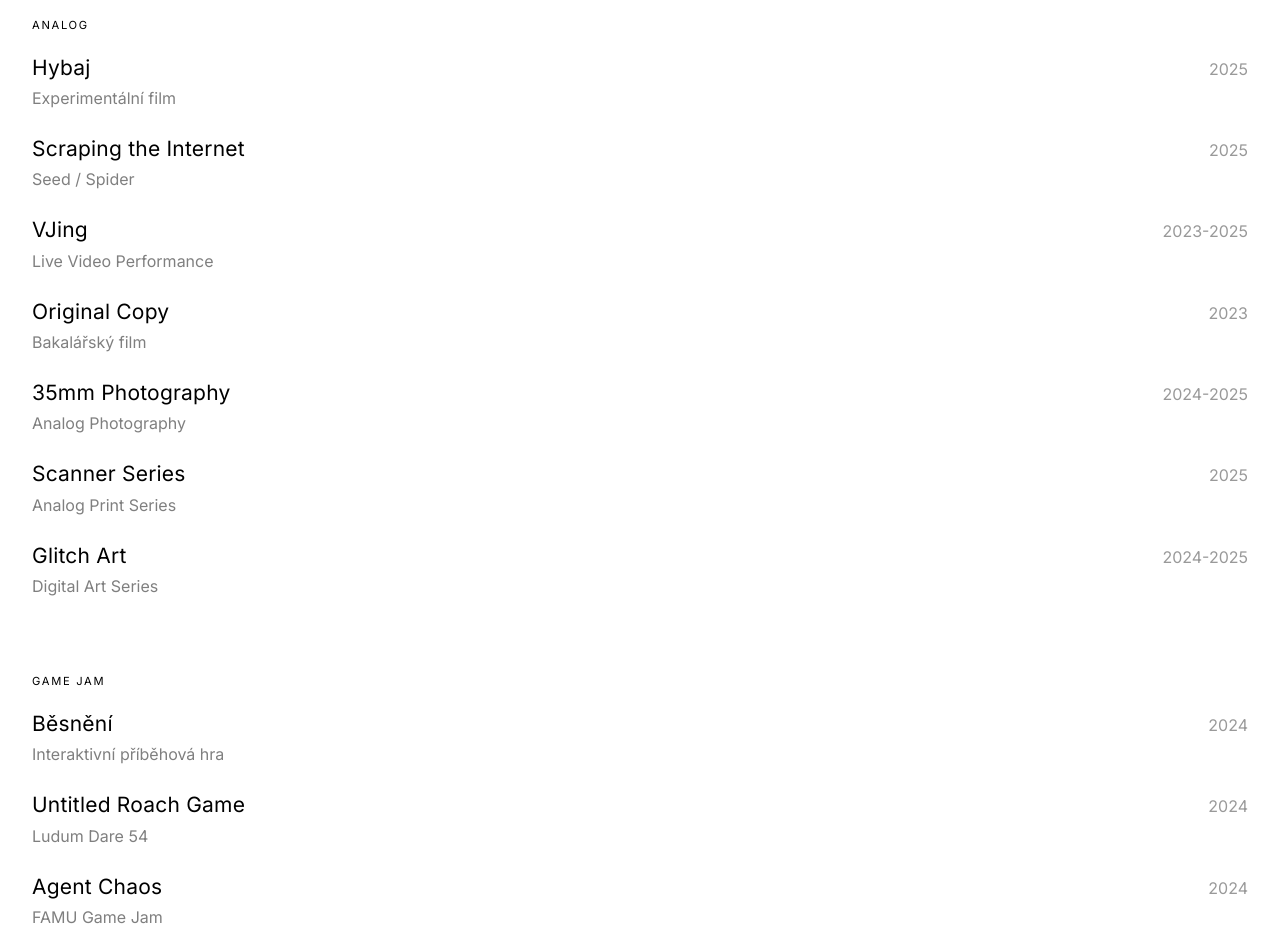
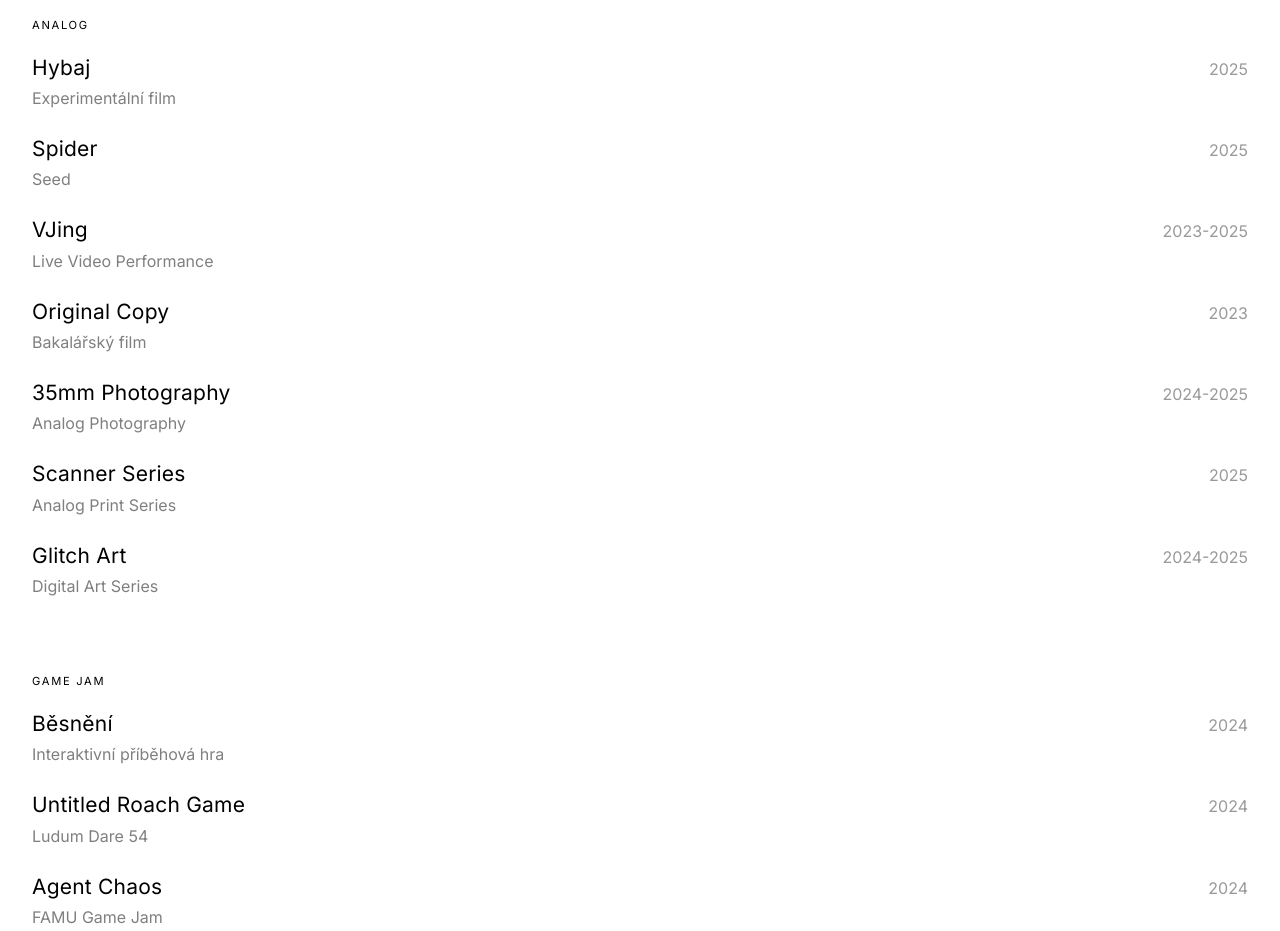
Before and after one commit to martintomekvfx/martintomekvfx.github.io, a React (Vite) app: page / in a window 1280 px wide. Shown: the part 2800-3731 px from the top of the page. Built offline with nearby package versions, Linux system fonts and the light colour scheme; a web font is replaced by a local one.

Commit message:
Rename film to Spider

```diff
--- a/src/data/projects/analog/scraping-the-internet.js
+++ b/src/data/projects/analog/scraping-the-internet.js
@@ -1,10 +1,10 @@
-// Scraping the Internet - Conceptual Short Film
+// Spider - Conceptual Short Film
 // https://martintomekvfx.github.io/work/scraping-the-internet
 
 export default {
     id: 'scraping-the-internet',
-    title: 'Scraping the Internet',
-    subtitle: 'Seed / Spider',
+    title: 'Spider',
+    subtitle: 'Seed',
     category: 'analog',
 
     description: 'A short film visualizing the architecture of algorithmic recommendation through the act of web scraping itself.',
```
